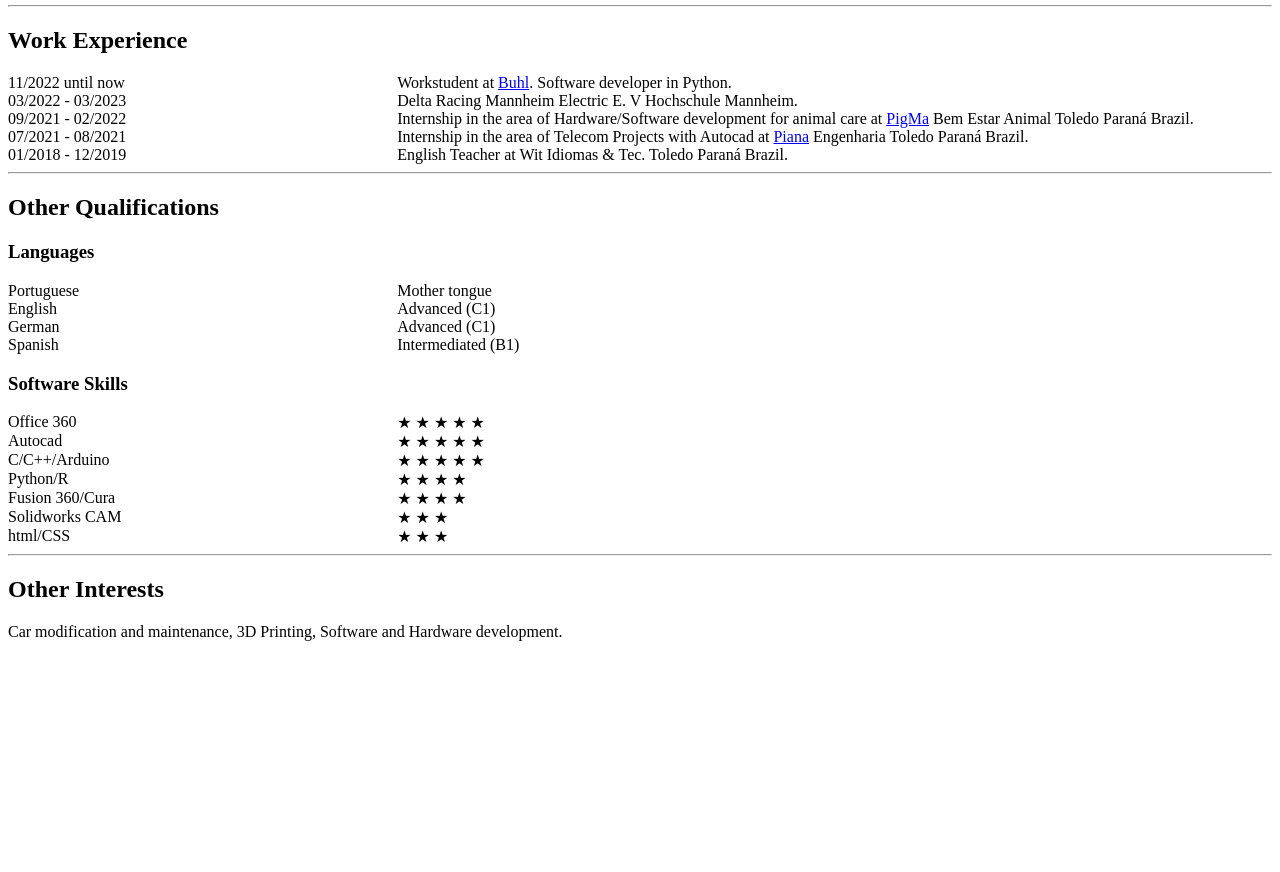
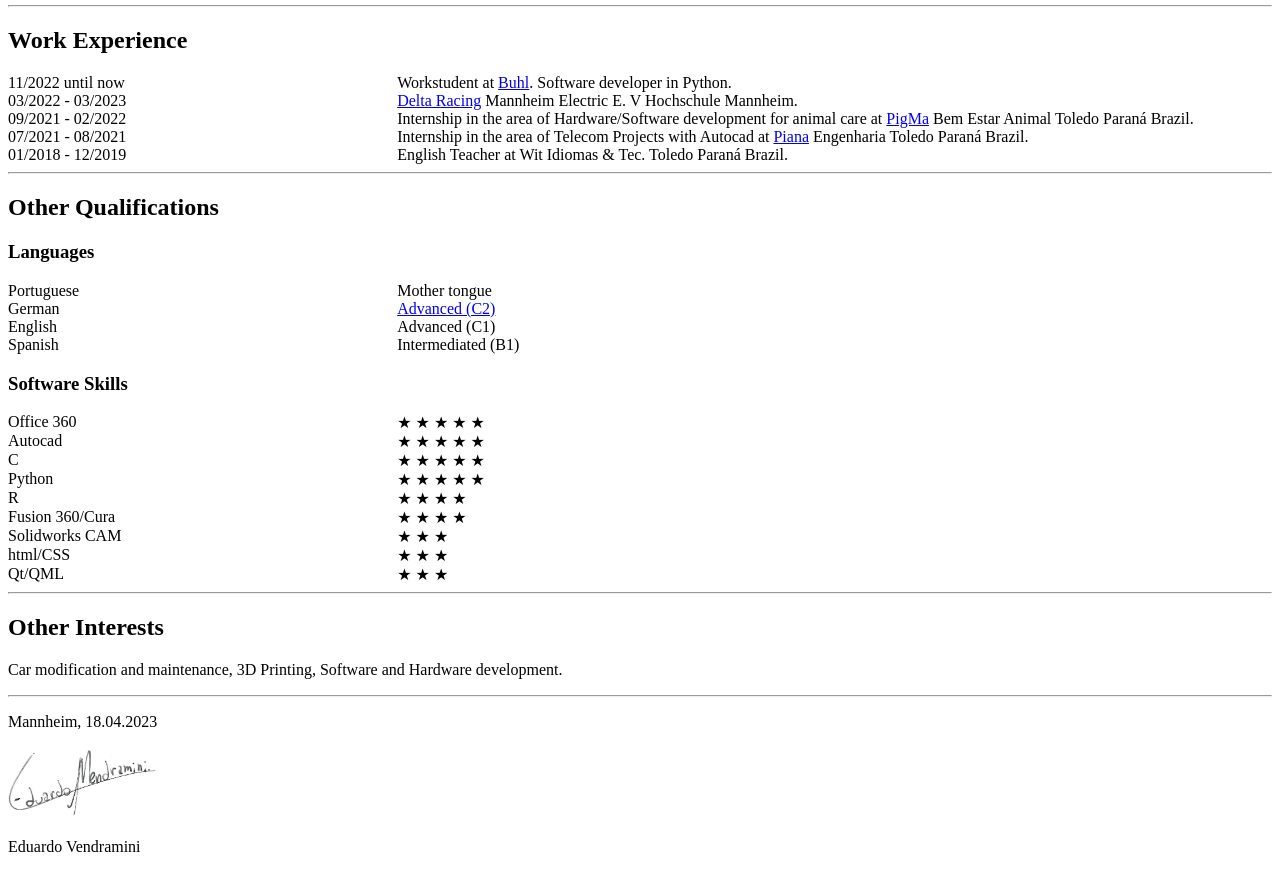
Before and after one commit to EduardoVendramini/CV_Online, a plain HTML site: page html-css/index.html in a window 1280 px wide. Shown: the part 1054-1926 px from the top of the page. Before the commit the page ends 1711 px from the top, so only its background shows below. Drawn offline with Linux system fonts and the light colour scheme.

Commit message:
DSH3 + Signature + details

```diff
--- a/index.html
+++ b/html-css/index.html
@@ -7,12 +7,12 @@
     <meta name="viewport" content="width=device-width, initial-scale=1.0">
     <title>Curriculum Vendramini</title>
     <link rel="stylesheet" href="style.css">
-    <link rel="shortcut icon" href="Icon.png" type="image/png">
+    <link rel="shortcut icon" href="../img/Icon.png" type="image/png">
 </head>
 
 <body>
     <h1>Eduardo Vendramini</h1>
-    <img src="Profile.png" alt="Profile Picture">
+    <img src="../img/Profile.png" alt="Profile Picture">
 
     <hr>
     <h2>Personal</h2>
@@ -51,7 +51,7 @@
     <h2>Work Experience</h2>
     <div class="myself">
         <div class="property">11/2022 until now</div><div class="value">Workstudent at <a href="https://www.buhl.de/" target="_blank" rel="external">Buhl</a>. Software developer in Python.</div>
-        <div class="property">03/2022 - 03/2023</div><div class="value">Delta Racing Mannheim Electric E. V Hochschule Mannheim.</div>
+        <div class="property">03/2022 - 03/2023</div><div class="value"><a href="https://www.delta-racing.de/" target="_blank" rel="external">Delta Racing</a> Mannheim Electric E. V Hochschule Mannheim.</div>
         <div class="property">09/2021 - 02/2022</div><div class="value">Internship in the area of Hardware/Software development for animal care at <a href="https://pigmabemestar.com/" target="_blank" rel="external">PigMa</a> Bem Estar Animal Toledo Paraná Brazil.</div>
         <div class="property">07/2021 - 08/2021</div><div class="value">Internship in the area of Telecom Projects with Autocad at <a href="https://www.piana.eng.br/site/" target="_blank" rel="external">Piana</a> Engenharia Toledo Paraná Brazil.</div>
         <div class="property">01/2018 - 12/2019</div><div class="value">English Teacher at Wit Idiomas & Tec. Toledo Paraná Brazil.</div>
@@ -62,23 +62,40 @@
     <h3>Languages</h3>
     <div class="myself">
         <div class="property">Portuguese</div><div class="value">Mother tongue</div>
+        <div class="property">German</div><div class="value"><a href="../documents/dsh3.pdf" target="_blank">Advanced (C2)</a></div>
         <div class="property">English</div><div class="value">Advanced (C1)</div>
-        <div class="property">German</div><div class="value">Advanced (C1)</div>
         <div class="property">Spanish</div><div class="value">Intermediated (B1)</div>
     </div>
     <h3>Software Skills</h3>
     <div class="myself">
         <div class="property">Office 360</div><div class="value">&#9733 &#9733 &#9733 &#9733 &#9733</div>
         <div class="property">Autocad</div><div class="value">&#9733 &#9733 &#9733 &#9733 &#9733</div>
-        <div class="property">C/C++/Arduino</div><div class="value">&#9733 &#9733 &#9733 &#9733 &#9733</div>
-        <div class="property">Python/R</div><div class="value">&#9733 &#9733 &#9733 &#9733 </div>
+        <div class="property">C</div><div class="value">&#9733 &#9733 &#9733 &#9733 &#9733</div>
+        <div class="property">Python</div><div class="value">&#9733 &#9733 &#9733 &#9733 &#9733</div>
+        <div class="property">R</div><div class="value">&#9733 &#9733 &#9733 &#9733 </div>
         <div class="property">Fusion 360/Cura</div><div class="value">&#9733 &#9733 &#9733 &#9733 </div>
         <div class="property">Solidworks CAM</div><div class="value">&#9733 &#9733 &#9733</div>
         <div class="property">html/CSS</div><div class="value">&#9733 &#9733 &#9733 </div>
+        <div class="property">Qt/QML</div><div class="value">&#9733 &#9733 &#9733 </div>
     </div>
+
     <hr>
     <h2>Other Interests</h2>
     <p>Car modification and maintenance, 3D Printing, Software and Hardware development.</p>
+
+    <hr>
+    <p>Mannheim, <span id="date"></span></p>
+    <script>
+      const currentDate = new Date();
+      const day = currentDate.getDate().toString().padStart(2, '0');
+      const month = (currentDate.getMonth() + 1).toString().padStart(2, '0');
+      const year = currentDate.getFullYear().toString();
+      const formattedDate = `${day}.${month}.${year}`;
+      document.getElementById('date').innerText = formattedDate;
+    </script>
+    <img src="../img/Signature.jpg" alt="Signature Picture" id="signature-pic">
+    <p>Eduardo Vendramini</p>
+
 </body>
 
 </html>
--- a/style.css
+++ b/html-css/style.css
@@ -15,3 +15,8 @@
     display: inline-block;
     box-sizing: border-box;
 }
+
+#signature-pic {
+    width: 150px; /* set the width of the image */
+    height: auto; /* set the height to auto to maintain aspect ratio */
+  }
```
Also changed, not shown: img/Icon.png (renamed from Icon.png), img/Profile.png (renamed from Profile.png), img/Signature.jpg (added), 1 other file.
